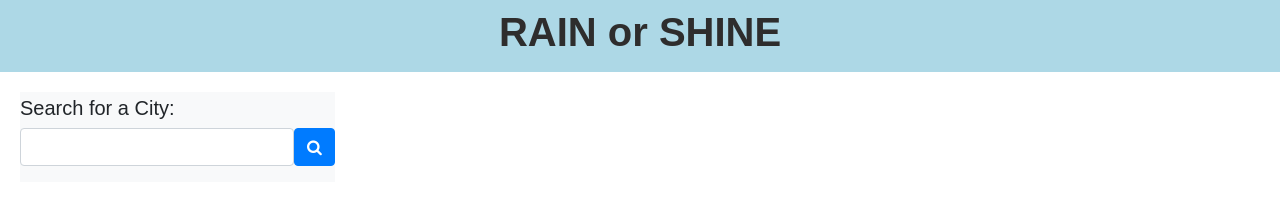
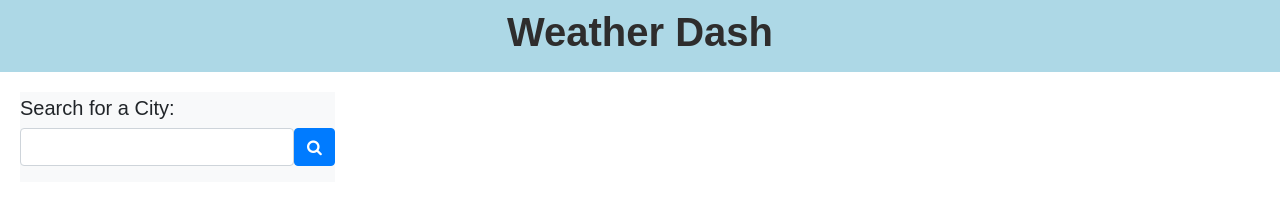
Before and after one commit to sdemercurio/weather-dashboard-app, a plain HTML site: page index.html in a window 1280 px wide. Drawn offline with nearby package versions, Linux system fonts and the light colour scheme; a web font is replaced by a local one.

Commit message:
Updates to README

```diff
--- a/assets/js/script.js
+++ b/assets/js/script.js
@@ -102,7 +102,7 @@ $(document).ready(function () {
       getWeather(search);
     //   getForecast(search);
   });
-  // Display searched cities to toggle back and forth
+  // Display searched cities to toggle back and forth between forecasts
   //=======================================================
   $(".history").on("click", "li", function () {
       getWeather($(this).text());
--- a/index.html
+++ b/index.html
@@ -9,12 +9,12 @@
     <link rel="stylesheet" href="https://use.typekit.net/wnn8xsn.css">
     <link rel="stylesheet" href="assets/css/style.css">
 
-    <title>RAIN or SHINE</title>
+    <title>Weather Dash</title>
 </head>
 <body>
     <!--=========================================== HEADER ====================================================-->
     <header class="container-fluid text-center p-2">
-        <h1>RAIN or SHINE</h1>
+        <h1>Weather Dash</h1>
     </header>
  <!--=========================================== SEARCH WINDOW ====================================================-->
     <div class="container-fluid">
```
Also changed, not shown: 2 other files.
